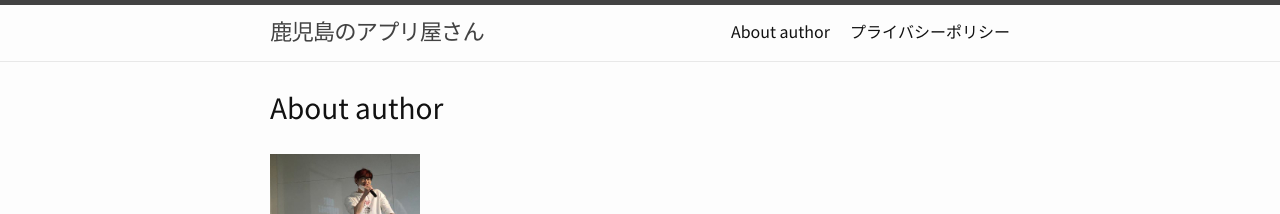
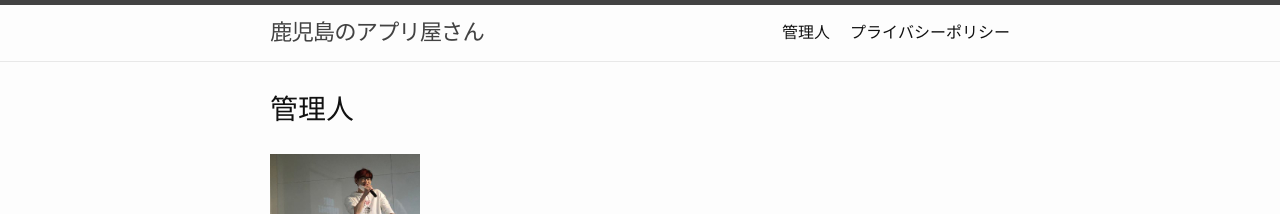
Before and after one commit to qst-exe/qst-blog, a Jekyll site: the page built from about.markdown, in a window 1280 px wide. Shown: the top 214 px of the page. Built offline with Jekyll 4.4.1, drawn with Linux system fonts in a browser that asks for light colours; a script that is not in the unit is left out.

Commit message:
[Fix] 概要ページの変更

```diff
--- a/about.markdown
+++ b/about.markdown
@@ -1,6 +1,6 @@
 ---
 layout: page
-title: About author
+title: 管理人
 description: 鹿児島でフリーランスエンジニアをしている筆者についてです。
 permalink: /about/
 ---
```
